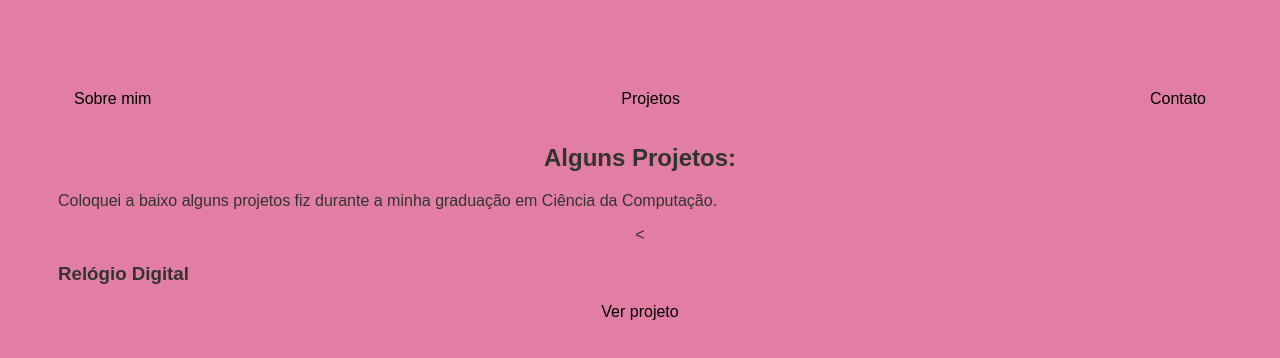
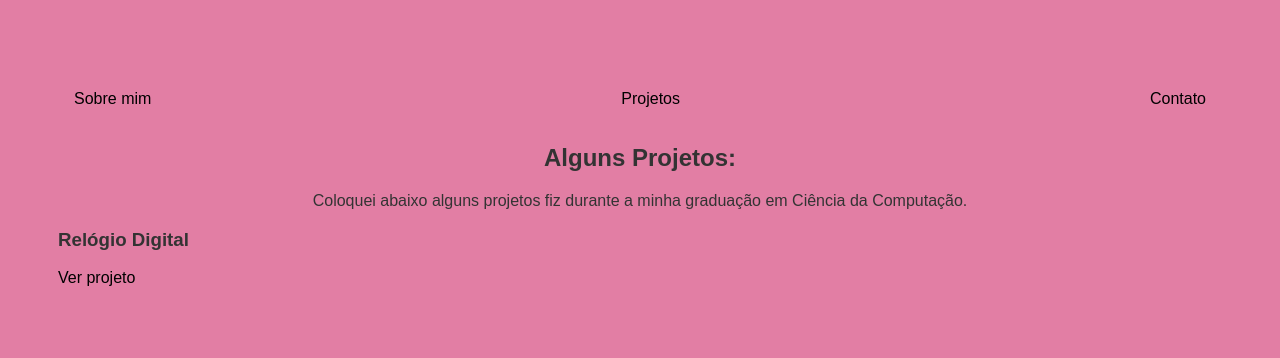
Before and after one commit to nicole-neves/meu-site-pessoal, a plain HTML site: page project.html in a window 1280 px wide. Drawn offline with Linux system fonts and the light colour scheme.

Commit message:
feat: Correção após review

```diff
--- a/project.html
+++ b/project.html
@@ -23,18 +23,19 @@
     <header>
         <h2>Alguns Projetos:</h2>
         <p>
-            Coloquei a baixo alguns projetos fiz durante a minha graduação em Ciência da Computação.
+            Coloquei abaixo alguns projetos fiz durante a minha graduação em Ciência da Computação.
         </p>
     </header>
 
     <main>
-        <<section>
-    <h3>Relógio Digital</h3>
+        <section>
+            <div class="left">
+                <h3>Relógio Digital</h3>
 
-        <a href="https://1drv.ms/f/c/096BA3DFF366F9D7/IgCSGswj2WtxS47i7QSdOLmyAdjaEgPoJ028s3ngP3jDmqw?e=etLdj3"
-        target="_blank"
-        rel="noopener noreferrer">
-            Ver projeto
+                <a href="https://1drv.ms/f/c/096BA3DFF366F9D7/IgCSGswj2WtxS47i7QSdOLmyAdjaEgPoJ028s3ngP3jDmqw?e=etLdj3"
+                target="_blank"rel="noopener noreferrer">
+                <p>Ver projeto</p>
+            </div>
         </a>
         </section>
 
--- a/style.css
+++ b/style.css
@@ -28,12 +28,10 @@ header img {
 h1 {
     color: rgb(148, 28, 94)
 }
-h3{
+.left {
     text-align: left;
 }
-p {
-    text-align: left;
-}
+
 footer img {
     width: 40px;
     height: 40px;
@@ -45,3 +43,7 @@ footer img {
 nav a:hover {
     color: pink;
 }
+
+footer a:hover{
+    color: pink;
+}
```
Also changed, not shown: contact.html (+1 -9 lines), index.html (+4 -1 lines), 1 other file.
